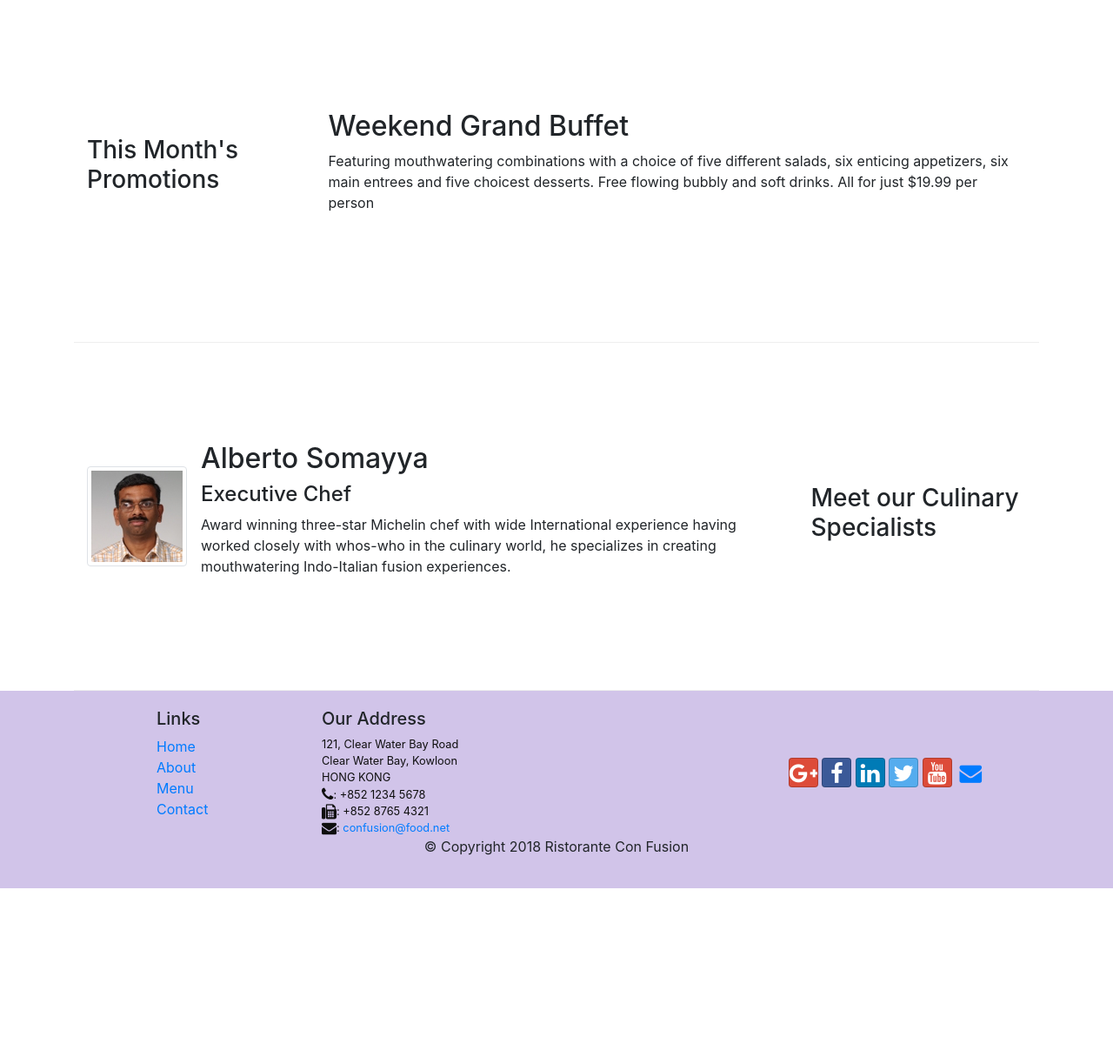
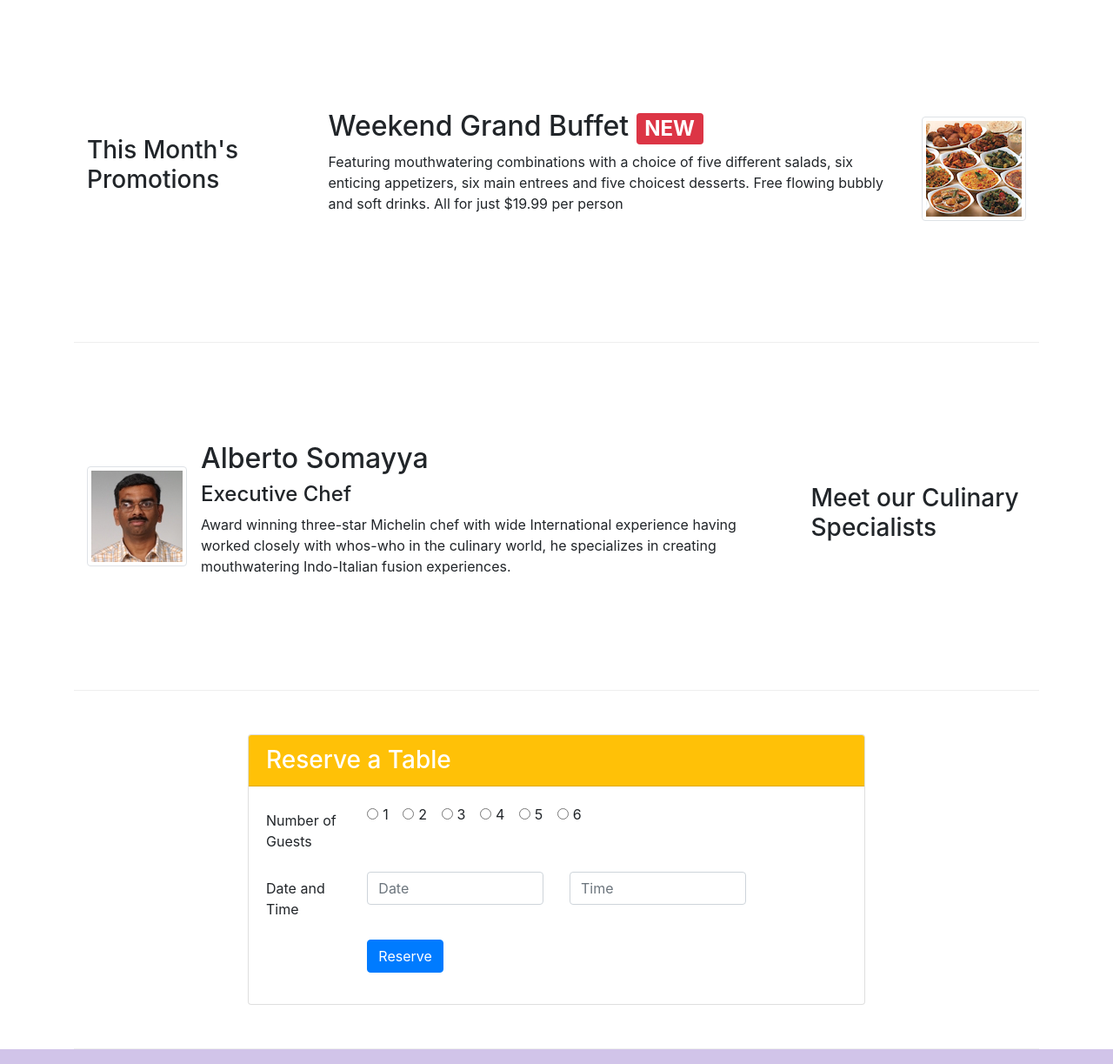
Before and after one commit to vamshireddy01/Bootstrap4, a website: page index.html in a window 1280 px wide. Shown: the part 740-1963 px from the top of the page at 87% size. Before the commit the page ends 1761 px from the top, so only its background shows below. Drawn offline with nearby package versions, Linux system fonts and the light colour scheme.

Commit message:
Assignment 2

```diff
--- a/index.html
+++ b/index.html
@@ -43,6 +43,9 @@
                 <div class="col-12 col-sm align-self-center">
                     <img src="img/logo.png" class="img-fluid">
                 </div>
+                <div class="col-12 col-sm align-self-center">
+                    <a role="button" class="btn btn-block btn-sm btn-warning" href="#form">Reserve Table</a>
+                </div>
             </div>
         </div>
     </header>
@@ -70,8 +73,13 @@
                 <h3>This Month's Promotions</h3>
             </div>
             <div class="col col-sm col-md">
-                <h2>Weekend Grand Buffet</h2>
-                <p>Featuring mouthwatering combinations with a choice of five different salads, six enticing appetizers, six main entrees and five choicest desserts. Free flowing bubbly and soft drinks. All for just $19.99 per person </p>
+                <div class="media">
+                    <div class="media-body">
+                        <h2 class="mt-0">Weekend Grand Buffet <span class="badge badge-danger">NEW</span></h2>
+                        <p class="d-none d-sm-block">Featuring mouthwatering combinations with a choice of five different salads, six enticing appetizers, six main entrees and five choicest desserts. Free flowing bubbly and soft drinks. All for just $19.99 per person </p>
+                    </div>
+                    <img class="d-flex ml-3 img-thumbnail align-self-center order-last" src="img/buffet.png" alt="Weekend Grand Buffet">
+                </div>
             </div>
         </div>
 
@@ -85,7 +93,61 @@
                     <div class="media-body">
                         <h2 class="mt-0">Alberto Somayya</h2>
                         <h4>Executive Chef</h4>
-                        <p>Award winning three-star Michelin chef with wide International experience having worked closely with whos-who in the culinary world, he specializes in creating mouthwatering Indo-Italian fusion experiences. </p>
+                        <p class="d-none d-sm-block">Award winning three-star Michelin chef with wide International experience having worked closely with whos-who in the culinary world, he specializes in creating mouthwatering Indo-Italian fusion experiences. </p>
+                    </div>
+                </div>
+            </div>
+        </div>
+        <div class="row row-content" id="form">
+            <div class="col-12 col-sm-8 offset-sm-2">
+                <div class="card">
+                    <h3 class="card-header bg-warning text-white">Reserve a Table</h3>
+                    <div class="card-body">
+                        <form >
+                            <div class="form-group row">
+                                <label for="noofguests" class="col-sm-2 col-form-label">Number of Guests</label>
+                                <div class="col-sm-10" id="noofguests">
+                                    <div class="form-check form-check-inline">
+                                        <input class="form-check-input" type="radio" name="noofguests" id="inlineRadio1" value="1">
+                                        <label class="form-check-label" for="inlineRadio1">1</label>
+                                    </div>
+                                    <div class="form-check form-check-inline">
+                                        <input class="form-check-input" type="radio" name="noofguests" id="inlineRadio2" value="2">
+                                        <label class="form-check-label" for="inlineRadio2">2</label>
+                                    </div>
+                                    <div class="form-check form-check-inline">
+                                        <input class="form-check-input" type="radio" name="noofguests" id="inlineRadio3" value="3">
+                                        <label class="form-check-label" for="inlineRadio3">3</label>
+                                    </div>
+                                    <div class="form-check form-check-inline">
+                                        <input class="form-check-input" type="radio" name="noofguests" id="inlineRadio3" value="4">
+                                        <label class="form-check-label" for="inlineRadio3">4</label>
+                                    </div>
+                                    <div class="form-check form-check-inline">
+                                        <input class="form-check-input" type="radio" name="noofguests" id="inlineRadio3" value="5">
+                                        <label class="form-check-label" for="inlineRadio3">5</label>
+                                    </div>
+                                    <div class="form-check form-check-inline">
+                                        <input class="form-check-input" type="radio" name="noofguests" id="inlineRadio3" value="6">
+                                        <label class="form-check-label" for="inlineRadio3">6</label>
+                                    </div>
+                                </div>
+                            </div>
+                            <div class="form-group row">
+                                <label for="time" class="col-sm-2 col-form-label">Date and Time</label>
+                                <div class="col-sm-4">
+                                    <input type="text" class="form-control" id="date" name="date" placeholder="Date">
+                                </div>
+                                <div class="col-sm-4">
+                                    <input type="text" class="form-control" id="time" name="time" placeholder="Time">
+                                </div>
+                            </div>
+                            <div class="form-group row">
+                                <div class="offset-sm-2 col-sm-10">
+                                    <button type="submit" class="btn btn-primary">Reserve</button>
+                                </div>
+                            </div>
+                        </form>
                     </div>
                 </div>
             </div>
```
